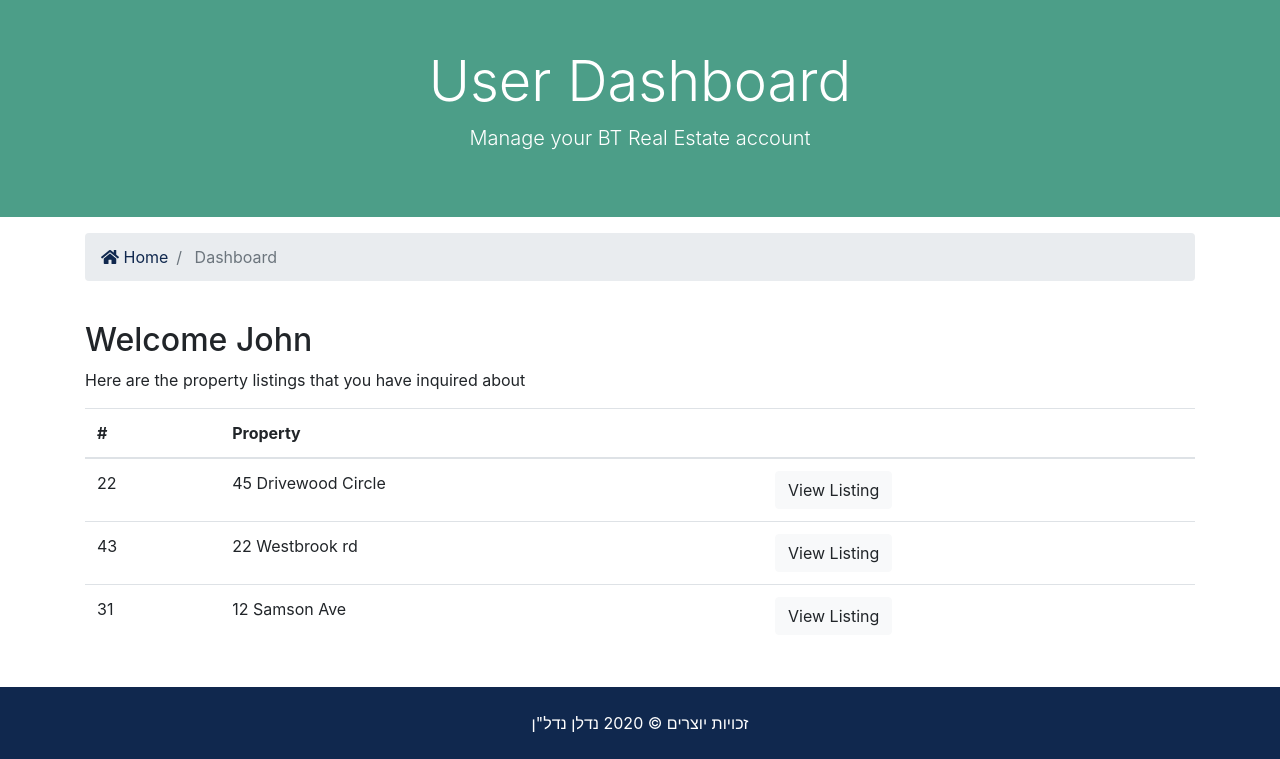
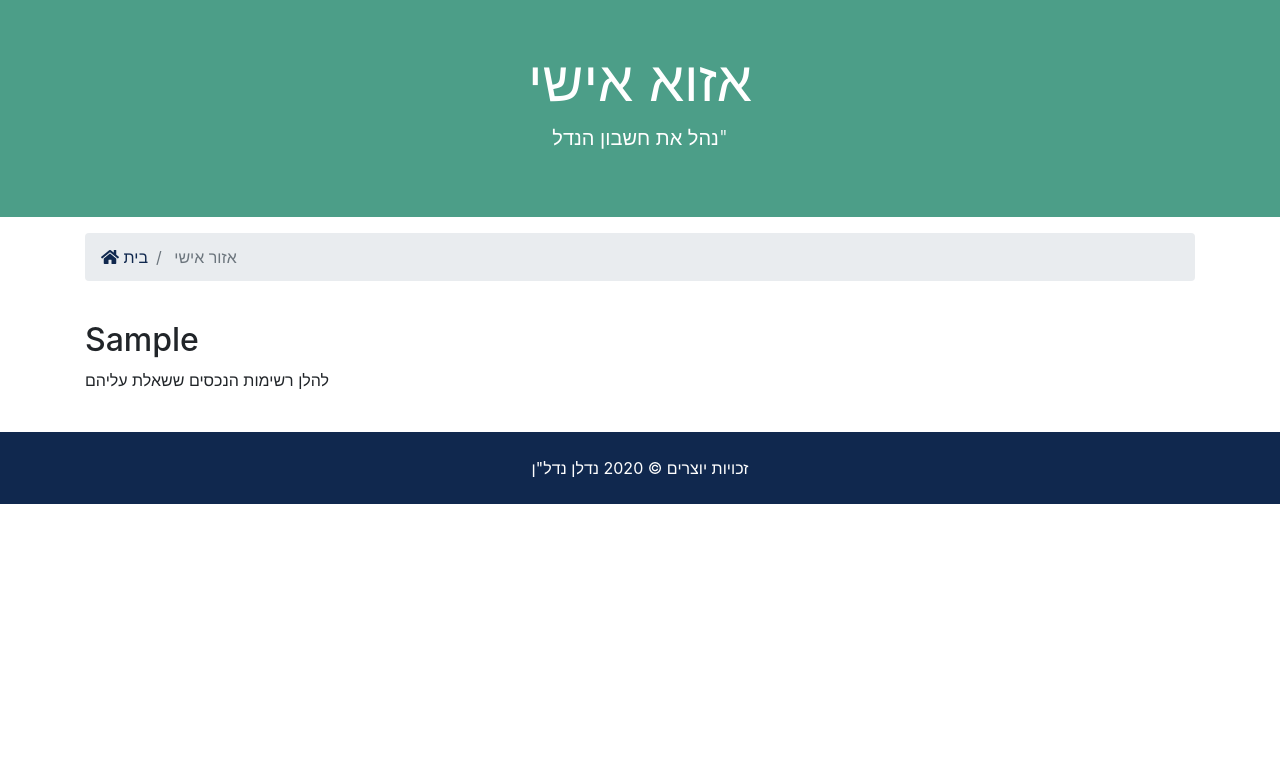
Before and after one commit to JacobTheJacobs/nadlanDjango, a Django app: page /accounts/dashboard in a window 1280 px wide. Shown: the part 128-887 px from the top of the page. After the commit the page ends 632 px from the top, so only its background shows below. Run offline with Django 3.2, Linux system fonts and the light colour scheme; the visitor is signed in with stand-in values (Sample User, id 1); data that the repository does not hold is empty; some libraries are stand-ins or nearby versions.

Commit message:
Commit message

```diff
--- a/accounts/views.py
+++ b/accounts/views.py
@@ -1,6 +1,7 @@
 from django.shortcuts import render, redirect
-from django.contrib import messages,auth
+from django.contrib import messages, auth
 from django.contrib.auth.models import User
+from contacts.models import Contact
 
 
 def register(request):
@@ -23,19 +24,19 @@ def register(request):
                     messages.error(request, 'מייל כבר קיים')
                     return redirect('register')
                 else:
-                    #create user
+                    # create user
                     user = User.objects.create_user(username=username,
                                                     password=password,
                                                     email=email,
                                                     first_name=first_name,
                                                     last_name=last_name)
                     # login after register
-                    #auth.login(request,user)
-                    #messages.success(request,'ברוך הבאה')
-                    #redirect('/')
+                    # auth.login(request,user)
+                    # messages.success(request,'ברוך הבאה')
+                    # redirect('/')
                     # redirect to login
                     user.save();
-                    messages.success(request,'You are now registered and can log in')
+                    messages.success(request, 'You are now registered and can log in')
                     return redirect('login')
         else:
             messages.error(request, 'סיסמאות לא תואמות')
@@ -49,13 +50,13 @@ def login(request):
         username = request.POST['username']
         password = request.POST['password']
 
-        user = auth.authenticate(username=username,password=password)
+        user = auth.authenticate(username=username, password=password)
         if user is not None:
-            auth.login(request,user)
-            messages.success(request,'ברוך הבאה')
+            auth.login(request, user)
+            messages.success(request, 'ברוך הבאה')
             return redirect('dashboard')
         else:
-            messages.error(request,'פרטים שגוים')
+            messages.error(request, 'פרטים שגוים')
             return redirect('login')
     else:
         return render(request, 'accounts/login.html')
@@ -64,9 +65,14 @@ def login(request):
 def logout(request):
     if request.method == 'POST':
         auth.logout(request)
-        messages.success(request,'מקקוים שתחזרו בקרוב')
+        messages.success(request, 'מקקוים שתחזרו בקרוב')
         return redirect('index')
 
 
 def dashboard(request):
-    return render(request, 'accounts/dashboard.html')
+    user_contacts = Contact.objects.order_by('-contact_date').filter(user_id=request.user.id)
+
+    context = {
+        'contacts': user_contacts
+    }
+    return render(request, 'accounts/dashboard.html', context)
--- a/templates/accounts/dashboard.html
+++ b/templates/accounts/dashboard.html
@@ -6,8 +6,9 @@
     <div class="container">
       <div class="row text-center">
         <div class="col-md-12">
-          <h1 class="display-4">User Dashboard</h1>
-          <p class="lead">Manage your BT Real Estate account</p>
+          <h1 class="display-4">אזוא אישי</h1>
+          <p class="lead">
+נהל את חשבון הנדל"</p>
         </div>
       </div>
     </div>
@@ -20,9 +21,9 @@
         <ol class="breadcrumb">
           <li class="breadcrumb-item">
             <a href="{% url 'index' %}">
-              <i class="fas fa-home"></i> Home</a>
+              <i class="fas fa-home"></i> בית</a>
           </li>
-          <li class="breadcrumb-item active"> Dashboard</li>
+          <li class="breadcrumb-item active"> אזור אישי</li>
         </ol>
       </nav>
     </div>
@@ -34,40 +35,39 @@
     <div class="container">
       <div class="row">
         <div class="col-md-12">
-          <h2>Welcome John</h2>
-          <p>Here are the property listings that you have inquired about</p>
-          <table class="table">
+          <h2>{{ user.first_name }}</h2>
+            {% if contacts %}
+                     <table class="table">
             <thead>
               <tr>
                 <th scope="col">#</th>
-                <th scope="col">Property</th>
+                <th scope="col">נכס</th>
                 <th></th>
               </tr>
             </thead>
             <tbody>
-              <tr>
-                <td>22</td>
-                <td>45 Drivewood Circle</td>
+      {% for contact in contacts %}
+
+            <tr>
+                <td>{{contact.id}}</td>
+                <td>{{contact.title}}</td>
                 <td>
-                  <a class="btn btn-light" href="#">View Listing</a>
+                  <a class="btn btn-light" href="{% url 'listing' contact.listing_id %}">כניסה</a>
                 </td>
               </tr>
-              <tr>
-                <td>43</td>
-                <td>22 Westbrook rd</td>
-                <td>
-                  <a class="btn btn-light" href="#">View Listing</a>
-                </td>
-              </tr>
-              <tr>
-                <td>31</td>
-                <td>12 Samson Ave</td>
-                <td>
-                  <a class="btn btn-light" href="#">View Listing</a>
-                </td>
-              </tr>
+
+      {% endfor %}
+
+
             </tbody>
           </table>
+
+            {% else %}
+
+            {% endif %}
+          <p>
+להלן רשימות הנכסים ששאלת עליהם</p>
+
         </div>
       </div>
     </div>
```
